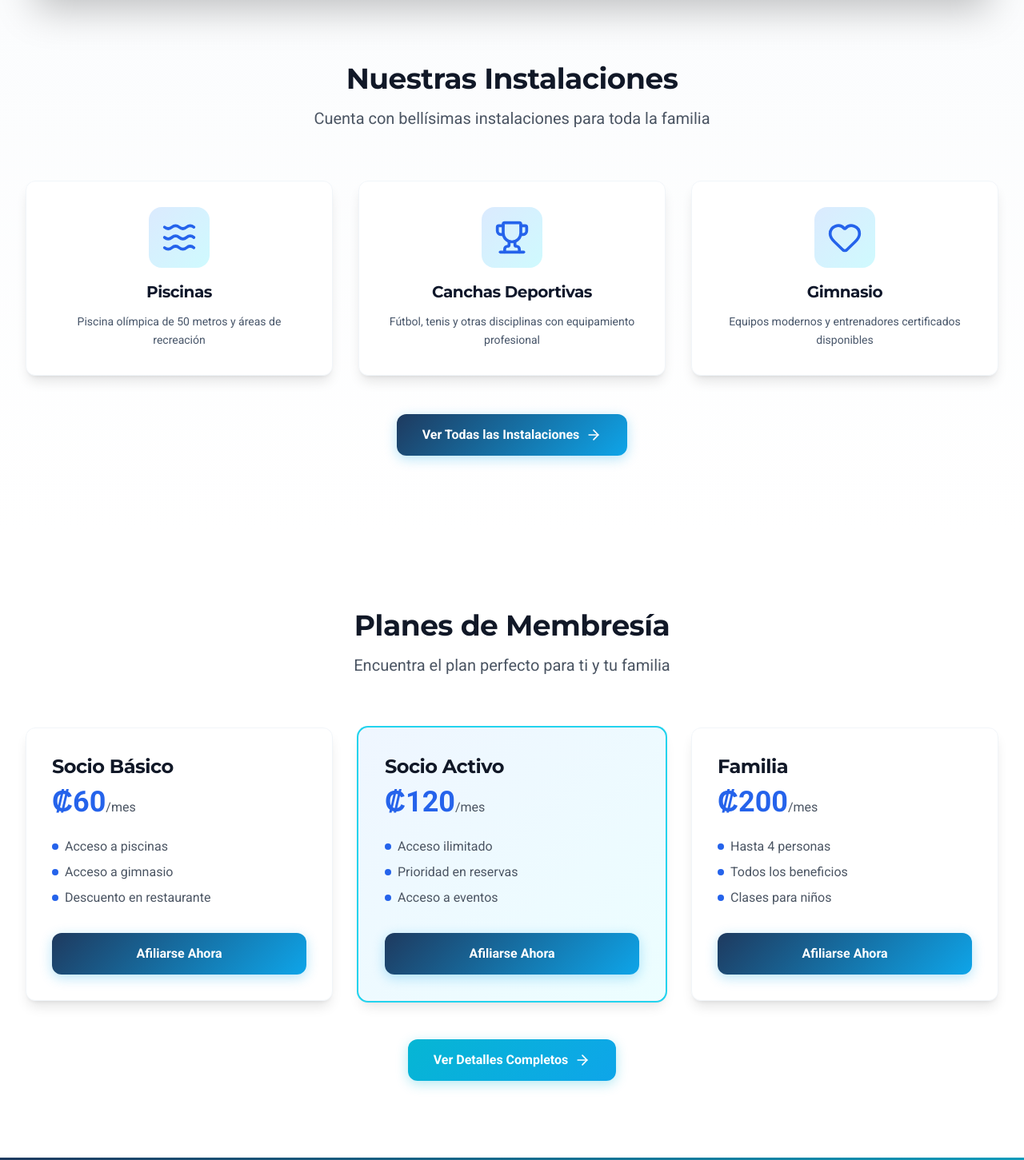
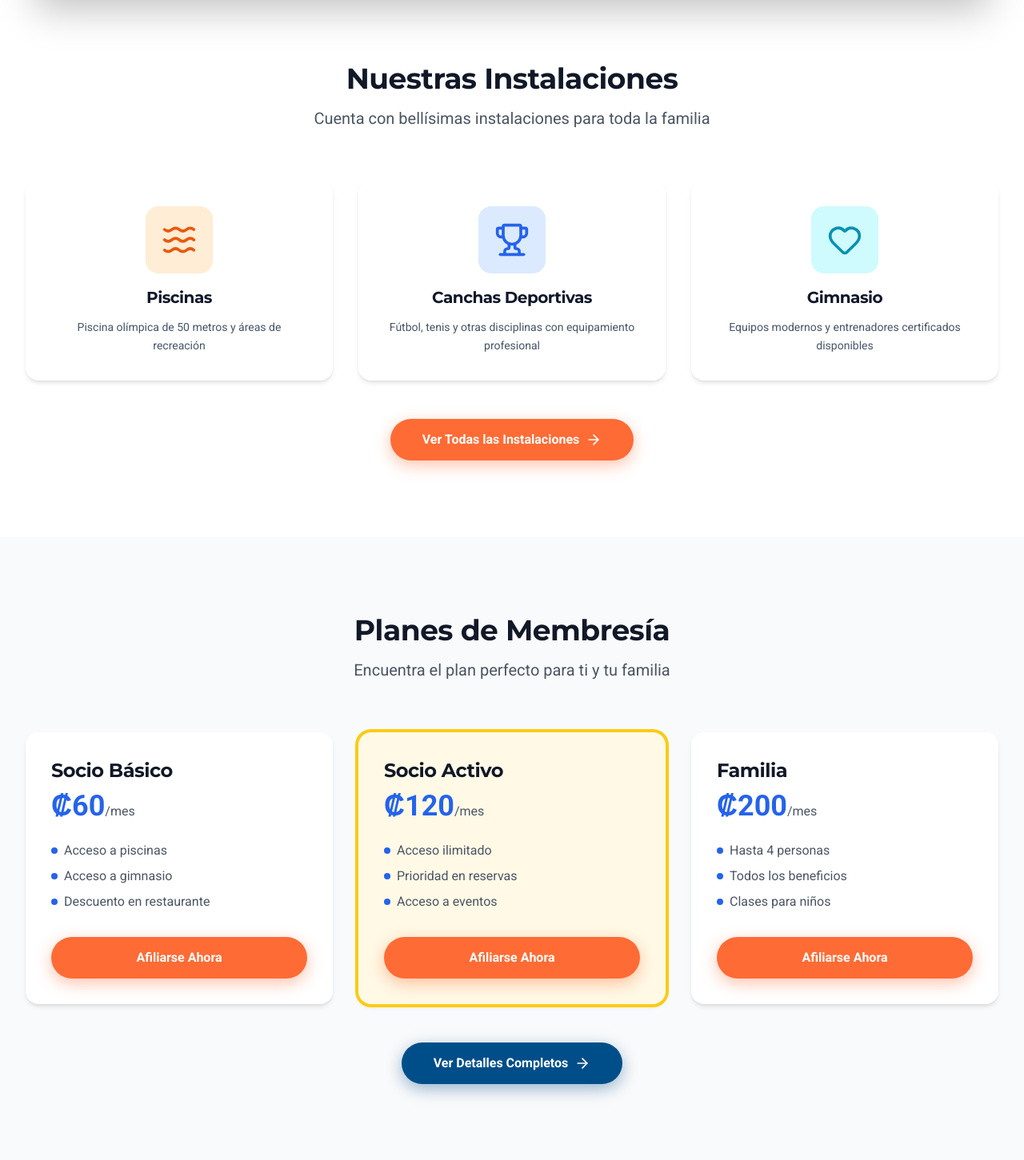
Before and after one commit to cesarluiscr/lacueva-club, a React (Vite) app in the folder frontend/: page /#/ in a window 1280 px wide. Shown: the part 1346-2797 px from the top of the page at 80% size. Built offline with nearby package versions, Linux system fonts and the light colour scheme.

Commit message:
Design: Estilo vibrant animado con colores solidos - Orange, Navy, Gold, Cyan palette con hover effects y animaciones

```diff
--- a/frontend/src/index.css
+++ b/frontend/src/index.css
@@ -7,12 +7,13 @@
 @tailwind utilities;
 
 :root {
-  --color-primary: #1e3a5f;
-  --color-secondary: #0ea5e9;
-  --color-accent: #06b6d4;
-  --color-dark: #0f172a;
-  --color-light: #f8fafc;
-  --color-gray: #64748b;
+  --color-primary: #FF6B35;
+  --color-secondary: #004E89;
+  --color-accent: #F7B801;
+  --color-tertiary: #1AC8ED;
+  --color-dark: #1a1a1a;
+  --color-light: #f5f5f5;
+  --color-gray: #888888;
 }
 
 * {
@@ -106,77 +107,122 @@ h1, h2, h3, h4, h5, h6 {
 
 /* Buttons */
 .btn-primary {
-  background: linear-gradient(135deg, #1e3a5f 0%, #0ea5e9 100%);
+  background-color: #FF6B35;
   color: white;
-  font-weight: 600;
-  padding: 0.875rem 2rem;
-  border-radius: 0.75rem;
-  transition: all 0.3s ease-in-out;
-  box-shadow: 0 4px 15px rgba(14, 165, 233, 0.3);
-  transform: translateY(0);
+  font-weight: 700;
+  padding: 0.875rem 2.5rem;
+  border-radius: 50px;
+  transition: all 0.4s cubic-bezier(0.34, 1.56, 0.64, 1);
+  box-shadow: 0 6px 20px rgba(255, 107, 53, 0.4);
+  transform: translateY(0) scale(1);
   font-size: 1rem;
   border: none;
   cursor: pointer;
+  position: relative;
+  overflow: hidden;
+}
+
+.btn-primary::before {
+  content: '';
+  position: absolute;
+  top: 0;
+  left: -100%;
+  width: 100%;
+  height: 100%;
+  background-color: #E55A2B;
+  transition: left 0.4s ease-in-out;
+  z-index: -1;
+}
+
+.btn-primary:hover::before {
+  left: 0;
 }
 
 .btn-primary:hover {
-  box-shadow: 0 8px 25px rgba(14, 165, 233, 0.4);
-  transform: translateY(-2px);
+  box-shadow: 0 12px 35px rgba(255, 107, 53, 0.6);
+  transform: translateY(-3px) scale(1.05);
 }
 
 .btn-secondary {
-  background: linear-gradient(135deg, #06b6d4 0%, #0ea5e9 100%);
+  background-color: #004E89;
   color: white;
-  font-weight: 600;
-  padding: 0.875rem 2rem;
-  border-radius: 0.75rem;
-  transition: all 0.3s ease-in-out;
-  box-shadow: 0 4px 15px rgba(6, 182, 212, 0.3);
-  transform: translateY(0);
+  font-weight: 700;
+  padding: 0.875rem 2.5rem;
+  border-radius: 50px;
+  transition: all 0.4s cubic-bezier(0.34, 1.56, 0.64, 1);
+  box-shadow: 0 6px 20px rgba(0, 78, 137, 0.4);
+  transform: translateY(0) scale(1);
   font-size: 1rem;
   border: none;
   cursor: pointer;
 }
 
 .btn-secondary:hover {
-  box-shadow: 0 8px 25px rgba(6, 182, 212, 0.4);
-  transform: translateY(-2px);
+  background-color: #003A63;
+  box-shadow: 0 12px 35px rgba(0, 78, 137, 0.6);
+  transform: translateY(-3px) scale(1.05);
 }
 
 .btn-ghost {
-  @apply border-2 border-blue-600 text-blue-600 hover:bg-blue-50 font-semibold py-3 px-8 rounded-lg transition-all duration-300 ease-in-out dark:border-cyan-400 dark:text-cyan-400 dark:hover:bg-gray-800;
-  transform: translateY(0);
+  border: 2px solid #FF6B35;
+  color: #FF6B35;
+  background-color: transparent;
+  font-weight: 700;
+  padding: 0.75rem 2rem;
+  border-radius: 50px;
+  transition: all 0.4s cubic-bezier(0.34, 1.56, 0.64, 1);
+  transform: translateY(0) scale(1);
+  cursor: pointer;
 }
 
 .btn-ghost:hover {
-  transform: translateY(-2px);
-  box-shadow: 0 4px 12px rgba(14, 165, 233, 0.2);
+  background-color: #FF6B35;
+  color: white;
+  box-shadow: 0 8px 25px rgba(255, 107, 53, 0.3);
+  transform: translateY(-3px) scale(1.05);
 }
 
 /* Cards */
 .card {
-  @apply bg-white rounded-xl shadow-lg hover:shadow-2xl transition-all duration-300 ease-in-out dark:bg-slate-800 dark:shadow-slate-900 border border-slate-100 dark:border-slate-700;
-  transform: translateY(0);
-  backdrop-filter: blur(10px);
+  @apply bg-white rounded-2xl shadow-md hover:shadow-2xl transition-all duration-300 ease-out dark:bg-slate-800 dark:shadow-slate-900;
+  transform: translateY(0) rotateX(0deg);
+  perspective: 1000px;
+  position: relative;
+}
+
+.card::before {
+  content: '';
+  position: absolute;
+  top: 0;
+  left: 0;
+  right: 0;
+  height: 4px;
+  background: linear-gradient(90deg, #FF6B35 0%, #F7B801 50%, #1AC8ED 100%);
+  border-radius: 2px 2px 0 0;
+  opacity: 0;
+  transition: opacity 0.4s ease-in-out;
+}
+
+.card:hover::before {
+  opacity: 1;
 }
 
 .card:hover {
-  transform: translateY(-4px);
-  box-shadow: 0 20px 40px rgba(30, 58, 95, 0.15);
-  @apply border-blue-200 dark:border-blue-500/30;
+  transform: translateY(-8px) rotateX(2deg);
+  box-shadow: 0 25px 50px rgba(0, 0, 0, 0.15);
 }
 
 /* Gradients */
 .gradient-blue-green {
-  background: linear-gradient(135deg, #1e3a5f 0%, #0ea5e9 50%, #06b6d4 100%);
+  background: linear-gradient(135deg, #004E89 0%, #1AC8ED 100%);
 }
 
 .gradient-green-blue {
-  background: linear-gradient(135deg, #06b6d4 0%, #0ea5e9 50%, #1e3a5f 100%);
+  background: linear-gradient(135deg, #1AC8ED 0%, #004E89 100%);
 }
 
 .gradient-modern {
-  background: linear-gradient(135deg, #1e3a5f 0%, #06b6d4 100%);
+  background: linear-gradient(135deg, #FF6B35 0%, #004E89 100%);
 }
 
 /* Wave Pattern */
--- a/frontend/src/pages/Home.jsx
+++ b/frontend/src/pages/Home.jsx
@@ -5,7 +5,7 @@ export default function Home() {
   return (
     <div>
       {/* Hero Section */}
-      <section className="relative h-screen bg-gradient-to-br overflow-hidden" style={{backgroundImage: 'linear-gradient(135deg, #1e3a5f 0%, #0ea5e9 50%, #06b6d4 100%)'}}>
+      <section className="relative h-screen bg-gradient-to-br overflow-hidden" style={{backgroundImage: 'linear-gradient(135deg, #004E89 0%, #FF6B35 100%)'}}>
         {/* Background Pattern */}
         <div className="absolute inset-0 opacity-10">
           <div className="absolute inset-0 bg-pattern"></div>
@@ -81,7 +81,7 @@ export default function Home() {
       </section>
 
       {/* Features Section */}
-      <section className="py-24 bg-gradient-to-b from-slate-50 to-white dark:from-slate-900 dark:to-gray-950">
+      <section className="py-24 bg-white dark:bg-slate-900">
         <div className="max-w-7xl mx-auto px-4 sm:px-6 lg:px-8">
           {/* Piscina Image */}
           <div className="mb-20 rounded-2xl overflow-hidden shadow-2xl" data-aos="zoom-in">
@@ -129,8 +129,12 @@ export default function Home() {
                   data-aos="fade-up"
                   data-aos-delay={idx * 100}
                 >
-                  <div className="inline-flex p-4 bg-gradient-to-br from-blue-100 to-cyan-100 dark:from-blue-900/40 dark:to-cyan-900/40 rounded-2xl mb-4 group-hover:shadow-lg transition-all duration-300">
-                    <Icon size={44} className="text-blue-600 dark:text-blue-400" />
+                  <div className={`inline-flex p-5 rounded-2xl mb-4 group-hover:scale-110 transition-all duration-300 ${
+                    idx === 0 ? 'bg-orange-100' : idx === 1 ? 'bg-blue-100' : 'bg-cyan-100'
+                  }`}>
+                    <Icon size={44} className={`${
+                      idx === 0 ? 'text-orange-600' : idx === 1 ? 'text-blue-600' : 'text-cyan-600'
+                    }`} />
                   </div>
                   <h3 className="text-xl font-bold mb-3 text-slate-900 dark:text-white">
                     {feature.title}
@@ -156,7 +160,7 @@ export default function Home() {
       </section>
 
       {/* Memberships Section */}
-      <section className="py-24 bg-white dark:bg-slate-900">
+      <section className="py-24 bg-gray-50 dark:bg-slate-900">
         <div className="max-w-7xl mx-auto px-4 sm:px-6 lg:px-8">
           <div className="text-center mb-16">
             <h2 className="text-4xl font-bold text-gray-900 mb-4">
@@ -194,9 +198,10 @@ export default function Home() {
             ].map((plan, idx) => (
               <div
                 key={idx}
-                className={`card p-8 ${plan.featured ? 'ring-2 ring-cyan-400 scale-105 bg-gradient-to-br from-blue-50 to-cyan-50 dark:from-blue-950/30 dark:to-cyan-950/30' : ''}`}
+                className={`card p-8 ${plan.featured ? 'ring-4 ring-yellow-400 scale-105' : ''}`}
                 data-aos="flip-left"
                 data-aos-delay={idx * 150}
+                style={plan.featured ? {backgroundColor: '#FFF9E6'} : {}}
               >
                 <h3 className="text-2xl font-bold mb-2 text-gray-900">
                   {plan.name}
@@ -233,7 +238,7 @@ export default function Home() {
       </section>
 
       {/* CTA Section */}
-      <section className="py-24 text-white relative overflow-hidden" style={{background: 'linear-gradient(135deg, #1e3a5f 0%, #06b6d4 100%)'}}>
+      <section className="py-24 text-white relative overflow-hidden" style={{background: 'linear-gradient(135deg, #FF6B35 0%, #004E89 100%)'}}>
         <div className="max-w-4xl mx-auto px-4 sm:px-6 lg:px-8 text-center">
           <h2 className="text-4xl font-bold mb-6">
             ¿Listo para disfrutar?
@@ -253,17 +258,17 @@ export default function Home() {
       </section>
 
       {/* Stats Section */}
-      <section className="py-24 bg-gradient-to-b from-slate-50 to-white dark:from-slate-900 dark:to-gray-950">
+      <section className="py-24 bg-white dark:bg-slate-900">
         <div className="max-w-7xl mx-auto px-4 sm:px-6 lg:px-8">
           <div className="grid grid-cols-1 md:grid-cols-4 gap-8 text-center">
             {[
-              { number: '55', label: 'Años de Historia' },
-              { number: '1000+', label: 'Socios Activos' },
-              { number: '10', label: 'Instalaciones' },
-              { number: '24/7', label: 'Acceso Club' }
+              { number: '55', label: 'Años de Historia', color: '#FF6B35' },
+              { number: '1000+', label: 'Socios Activos', color: '#F7B801' },
+              { number: '10', label: 'Instalaciones', color: '#1AC8ED' },
+              { number: '24/7', label: 'Acceso Club', color: '#004E89' }
             ].map((stat, idx) => (
-              <div key={idx} data-aos="count-up" data-aos-delay={idx * 100} className="p-8 rounded-xl bg-white dark:bg-slate-800 shadow-lg hover:shadow-xl transition-all duration-300">
-                <div className="text-5xl font-bold bg-gradient-to-r from-blue-600 to-cyan-600 bg-clip-text text-transparent mb-3">
+              <div key={idx} data-aos="count-up" data-aos-delay={idx * 100} className="p-8 rounded-xl bg-white dark:bg-slate-800 shadow-lg hover:shadow-2xl hover:scale-105 transition-all duration-400" style={{borderLeft: `5px solid ${stat.color}`}}>
+                <div className="text-5xl font-bold mb-3" style={{color: stat.color}}>
                   {stat.number}
                 </div>
                 <p className="text-slate-700 dark:text-slate-300 text-sm font-semibold">
```
Also changed, not shown: 5 other files (tests, documents, lock files or other folders).
